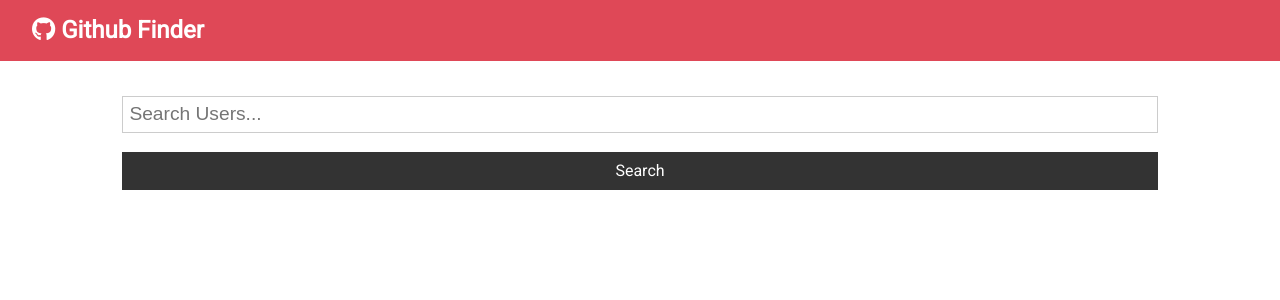
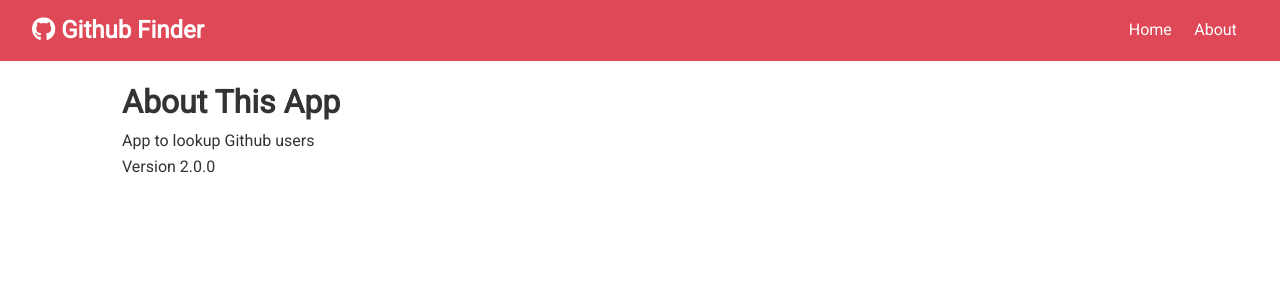
Before and after one commit to stanislavr/GithubFinder-React, a React (Create React App) app in the folder react-app/: page /about in a window 1280 px wide. Shown: the top 300 px of the page. Built offline with nearby package versions, Linux system fonts and the light colour scheme.

Commit message:
Using Router and Switch created About page

```diff
--- a/react-app/package.json
+++ b/react-app/package.json
@@ -6,6 +6,7 @@
     "axios": "^0.19.0",
     "react": "^16.10.2",
     "react-dom": "^16.10.2",
+    "react-router-dom": "^5.1.2",
     "react-scripts": "3.2.0"
   },
   "scripts": {
--- a/react-app/src/App.js
+++ b/react-app/src/App.js
@@ -1,8 +1,10 @@
-import React, { Component } from "react";
+import React, { Component, Fragment } from "react";
+import { BrowserRouter as Router, Switch, Route } from "react-router-dom";
 import Navbar from "./components/layout/Navbar";
 import Users from "./components/users/Users";
 import Search from "./components/users/Search";
 import Alert from "./components/layout/Alert";
+import About from "./components/pages/About";
 import axios from "axios";
 import "./App.css";
 
@@ -53,10 +55,17 @@
     const { users, loading } = this.state;
 
     return (
+      <Router>
         <div className="App">
           <Navbar />
           <div className="container">
             <Alert alert={this.state.alert} />
+            <Switch>
+              <Route
+                exact
+                path="/"
+                render={props => (
+                  <Fragment>
                     <Search
                       searchUsers={this.searchUsers}
                       clearUsers={this.clearUsers}
@@ -64,8 +73,14 @@
                       setAlert={this.setAlert}
                     />
                     <Users loading={loading} users={users} />
+                  </Fragment>
+                )}
+              />
+              <Route exact path="/about" component={About} />
+            </Switch>
           </div>
         </div>
+      </Router>
     );
   }
 }
--- a/react-app/src/components/layout/Navbar.js
+++ b/react-app/src/components/layout/Navbar.js
@@ -1,5 +1,6 @@
 import React from "react";
 import PropTypes from "prop-types";
+import { Link } from "react-router-dom";
 
 const Navbar = ({ icon, title }) => {
   return (
@@ -7,6 +8,14 @@
       <h1>
         <i className={icon} /> {title}
       </h1>
+      <ul>
+        <li>
+          <Link to="/">Home</Link>
+        </li>
+        <li>
+          <Link to="/about">About</Link>
+        </li>
+      </ul>
     </nav>
   );
 };
--- /dev/null
+++ b/react-app/src/components/pages/About.js
@@ -0,0 +1,15 @@
+import React, { Fragment } from "react";
+
+const About = () => {
+  return (
+    <Fragment>
+      <div>
+        <h1>About This App</h1>
+        <p>App to lookup Github users</p>
+        <p>Version 2.0.0</p>
+      </div>
+    </Fragment>
+  );
+};
+
+export default About;
```
Also changed, not shown: 1 other file (tests, documents, lock files or other folders). Lines whose indentation alone changed are shown as unchanged.
